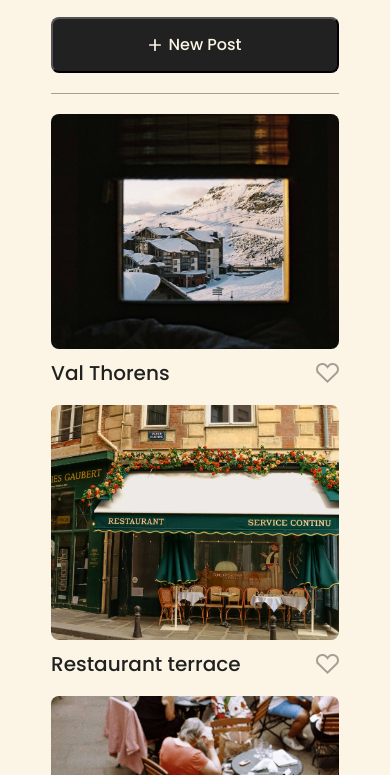
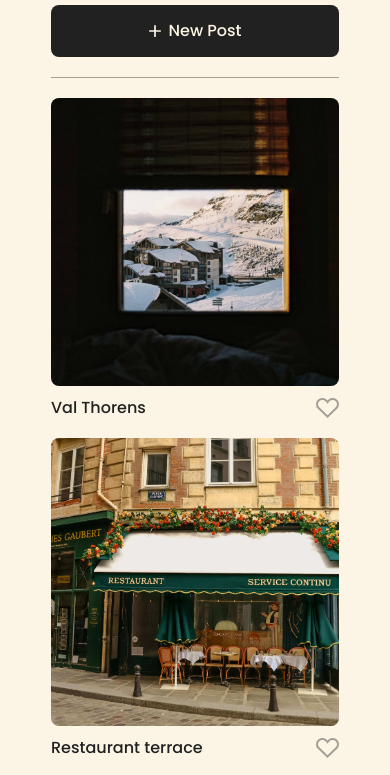
Before and after one commit to amamyers90-lgtm/se_project_spots, a plain HTML site: page index.html in a window 390 px wide. Shown: the part 263-1038 px from the top of the page. Drawn offline with Linux system fonts and the light colour scheme.

Commit message:
second correction

```diff
--- a/blocks/card.css
+++ b/blocks/card.css
@@ -42,7 +42,12 @@
 }
 
 @media screen and (max-width: 627px) {
+  .card__title {
+    max-width: 250px;
+    font-size: 16px;
+  }
+
   .card__image {
-    height: 235px;
+    height: 288px;
   }
 }
--- a/blocks/cards.css
+++ b/blocks/cards.css
@@ -14,6 +14,10 @@
 }
 
 @media screen and (max-width: 627px) {
+  .cards {
+    padding-bottom: 20px;
+  }
+
   .cards__list {
     grid-template-columns: repeat(auto-fit, 288px);
     gap: 20px;
--- a/blocks/content.css
+++ b/blocks/content.css
@@ -1,5 +1,5 @@
 @media screen and (max-width: 627px) {
   .content {
-    padding: 0 16px 20px;
+    padding: 0 16px;
   }
 }
--- a/blocks/profile.css
+++ b/blocks/profile.css
@@ -70,6 +70,7 @@
   gap: 8px;
   justify-content: center;
   align-items: center;
+  border: none;
   border-radius: 8px;
   margin-left: auto;
   margin-top: auto;
@@ -108,6 +109,7 @@
   }
 
   .profile__name {
+    font-size: 20px;
     margin-bottom: 6px;
     max-width: 288px;
   }
```
